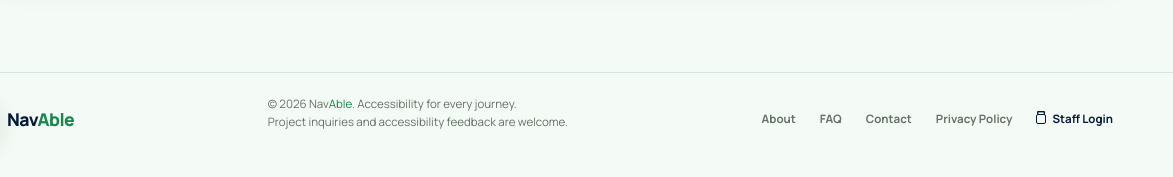
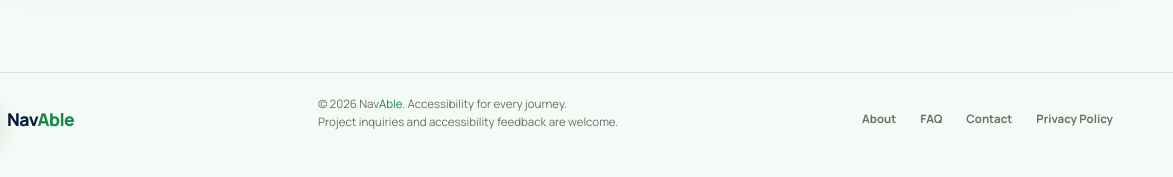
Before and after one commit to junearnelaranda/NavAble, a plain HTML site: page index.html in a window 1280 px wide. Shown: the part 6365-6542 px from the top of the page, 107-1280 px from the left. Drawn offline with nearby package versions, Linux system fonts and the light colour scheme.

Commit message:
Hide the admin site

```diff
--- a/index.html
+++ b/index.html
@@ -2381,7 +2381,8 @@
         <a href="#faq">FAQ</a>
         <a href="#contact">Contact</a>
         <a href="privacy-policy.html">Privacy Policy</a>
-        <a class="staff-link" href="staff-login.html">Staff Login</a>
+        <!-- Staff Login is hidden from the public site for now. To show it again, uncomment:
+        <a class="staff-link" href="staff-login.html">Staff Login</a> -->
       </nav>
     </div>
   </footer>
```
